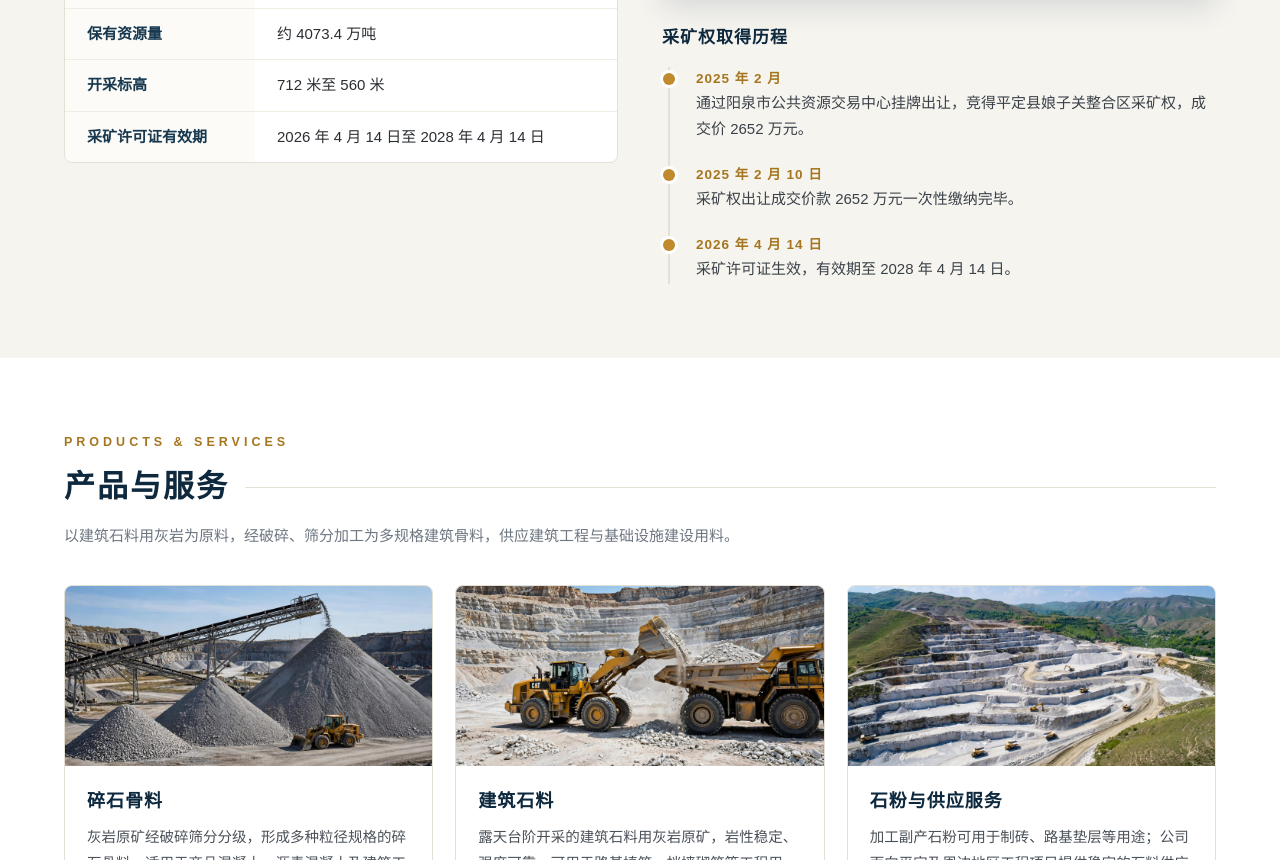
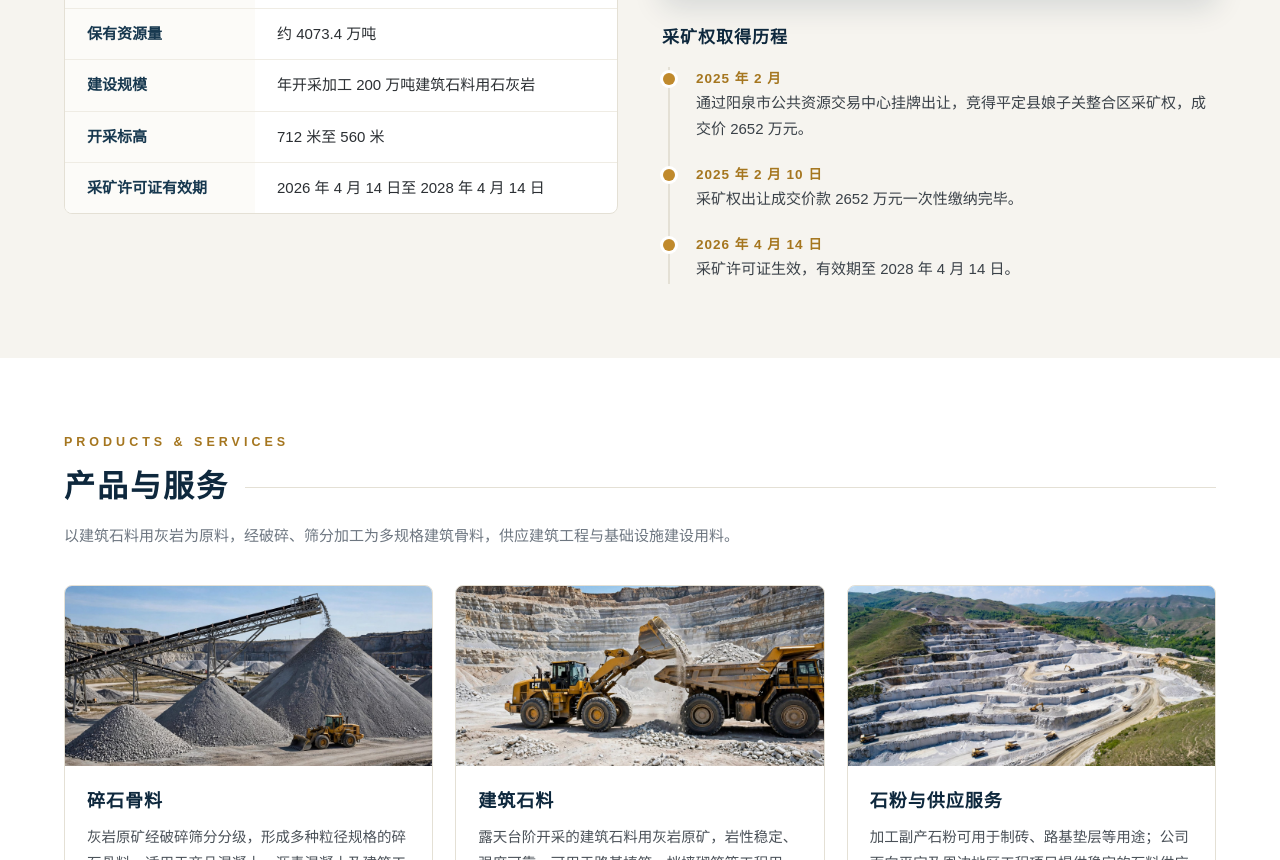
Before and after one commit to fengchenduwu/mingzhi-kuangye, a plain HTML site: page index.html in a window 1280 px wide. Shown: the part 2331-3191 px from the top of the page. Drawn offline with Linux system fonts and the light colour scheme.

Commit message:
矿山概况补建设规模

```diff
--- a/index.html
+++ b/index.html
@@ -308,6 +308,7 @@
             <tr><th>开采方式</th><td>露天开采</td></tr>
             <tr><th>开采面积</th><td>约 0.2487 平方公里</td></tr>
             <tr><th>保有资源量</th><td>约 4073.4 万吨</td></tr>
+            <tr><th>建设规模</th><td>年开采加工 200 万吨建筑石料用石灰岩</td></tr>
             <tr><th>开采标高</th><td>712 米至 560 米</td></tr>
             <tr><th>采矿许可证有效期</th><td>2026 年 4 月 14 日至 2028 年 4 月 14 日</td></tr>
           </table>
```
